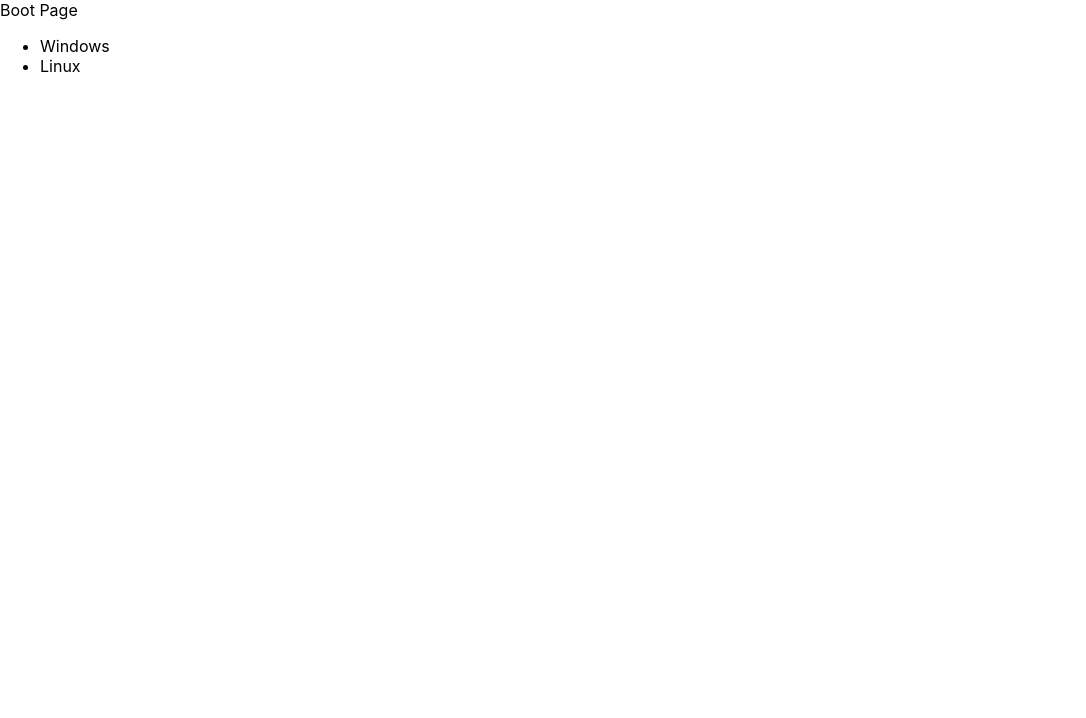
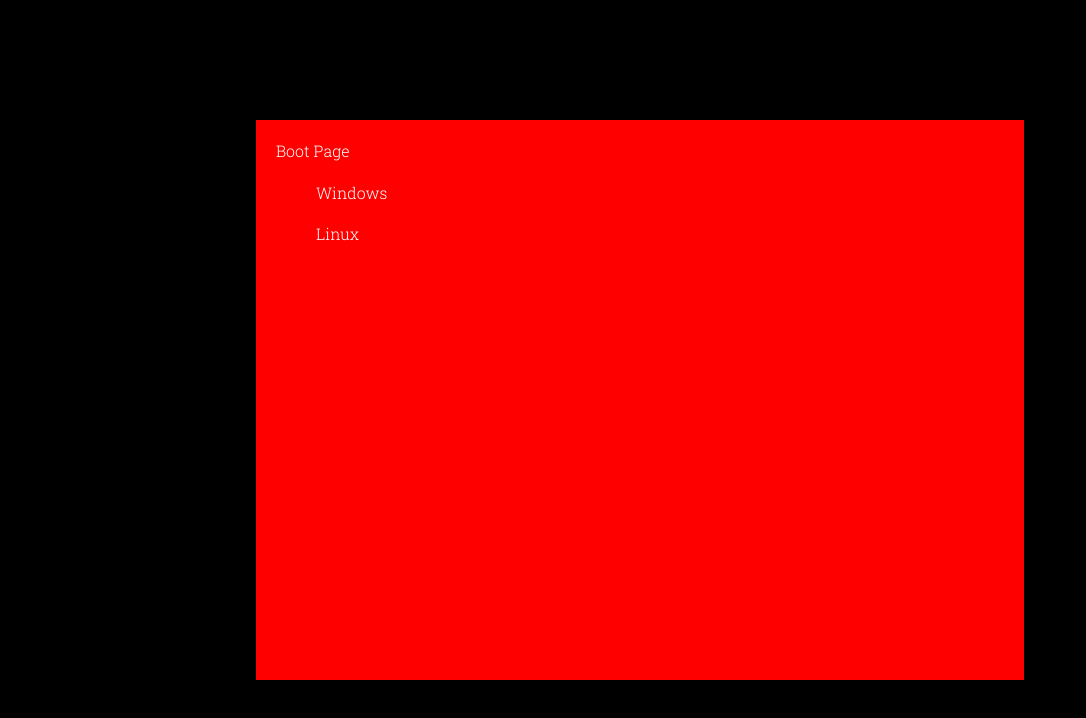
Before and after one commit to pazfelipe/personal-cv-dual-boot, a Next.js app: page /boot in a window 1280 px wide. Shown: the top 718 px of the page, without its empty margins (0-1086 px from the left). Built offline with nearby package versions, Linux system fonts and the light colour scheme.

Commit message:
feat: import custom google font

```diff
--- a/pages/boot.tsx
+++ b/pages/boot.tsx
@@ -1,5 +1,48 @@
 import Link from 'next/link';
 import React from 'react';
+import styled from 'styled-components';
+
+const MainContainer = styled('main')`
+  display: flex;
+  background-color: #000;
+  color: #fff;
+  width: 100%;
+  height: 100vh;
+  overflow: hidden;
+  font-family: 'Roboto Slab', serif;
+`;
+
+const BodyContainer = styled('div')`
+  display: flex;
+  flex-direction: column;
+  position: absolute;
+  top: 50%;
+  left: 50%;
+  transform: translate(-50%, -50%);
+  padding: 20px;
+  background-color: red;
+  width: 60%;
+  height: 70%;
+
+`;
+
+const UlContainer = styled('ul')`
+  display: flex;
+  flex-direction: column;
+  width: 100%;
+`;
+
+const LiOption = styled('li')`
+  list-style: none;
+  margin: 0;
+  padding: 5px 0;
+  margin-bottom: 10px;
+  cursor: pointer;
+  :hover {
+    background-color: #fff;
+    color: #000;
+  }
+`;
 
 const BootPage = () => {
 
@@ -17,22 +60,25 @@
   const boot = (os: string): void => localStorage.setItem('booted', os);
 
   return (
-    <div>
+    <MainContainer>
+      <BodyContainer>
+
         Boot Page
-      <ul>
+        <UlContainer>
           {
             operationalSystems.map((o, i) => {
-            return <li key={ i }>
+              return <LiOption key={ i }>
                 <Link href="/" >
                   <span onClick={ () => boot(o.value) }>
                     { o.name }
                   </span>
                 </Link>
-            </li>;
+              </LiOption>;
             })
           }
-      </ul>
-    </div>
+        </UlContainer>
+      </BodyContainer>
+    </MainContainer>
   );
 };
 
--- a/styles/globals.css
+++ b/styles/globals.css
@@ -1,3 +1,5 @@
+@import url('https://fonts.googleapis.com/css2?family=Roboto+Slab:wght@300&display=swap');
+
 html,
 body {
   padding: 0;
```
Lines whose indentation alone changed are shown as unchanged.
